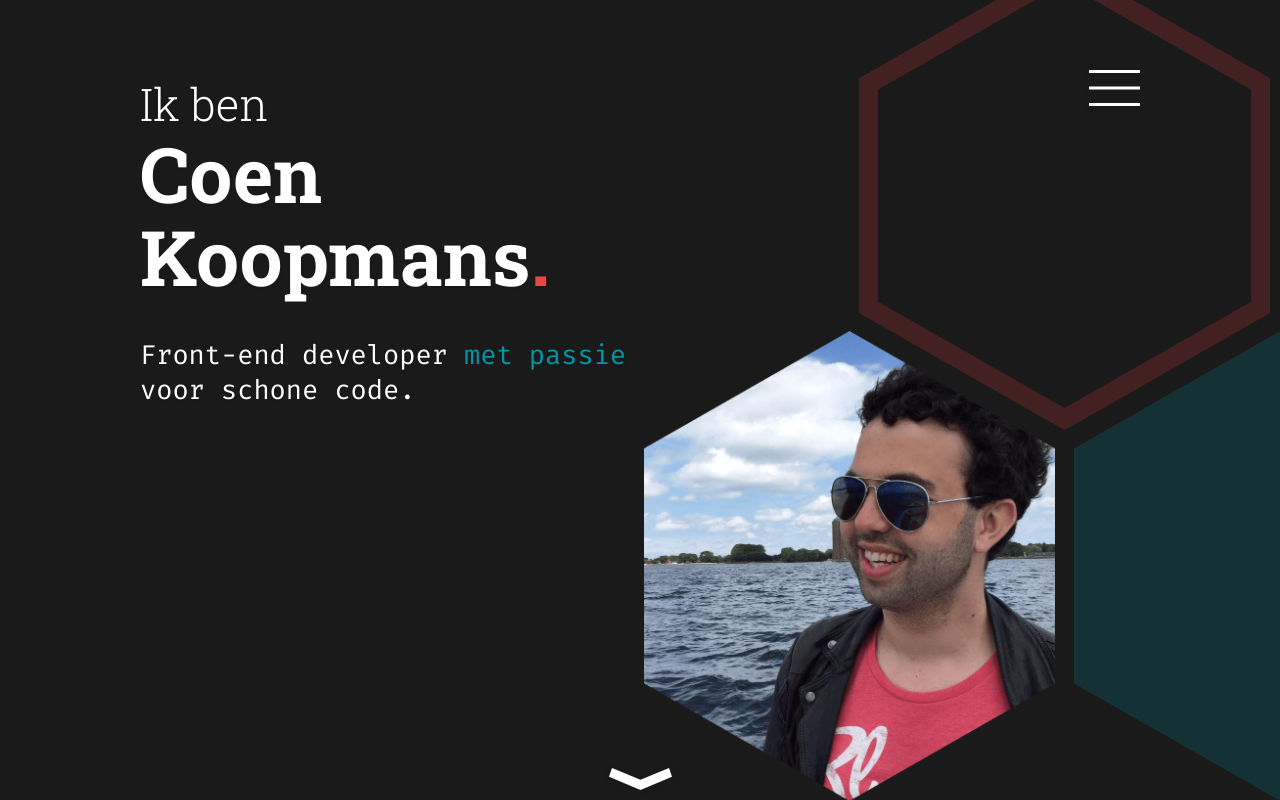
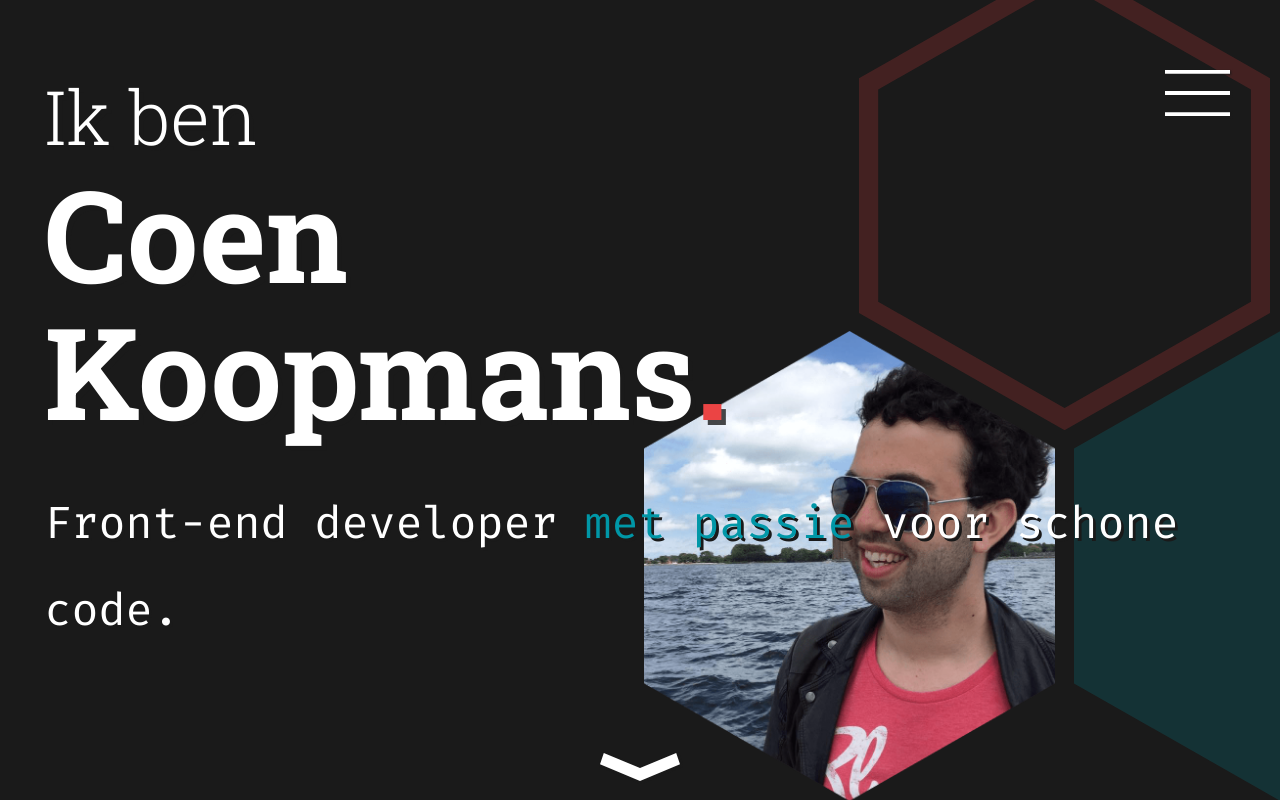
Before and after one commit to coenkoopmans/coenkoopmans.nl, an Angular app: page / in a window 1280 px wide. Built offline with nearby package versions, Linux system fonts and the light colour scheme.

Commit message:
Vastly improves intro component styling

```diff
--- a/src/app/intro/intro.component.html
+++ b/src/app/intro/intro.component.html
@@ -1,9 +1,11 @@
 <section class="intro">
-    <h1 class="name">
-        Ik ben
-        <span class="name--first">Coen</span> <span class="name--last">Koopmans<em class="name--lastEmphasis">.</em></span>
-    </h1>
-    <h2 class="tagLine">Front-end developer <em class="tagLine--emphasis">met passie</em> voor schone code.</h2>
+    <div class="textContainer">
+        <h1 class="name">
+            Ik ben
+            <span class="name--first">Coen</span> <span class="name--last">Koopmans<em class="name--lastEmphasis">.</em></span>
+        </h1>
+        <h2 class="tagLine">Front-end developer <em class="tagLine--emphasis">met passie</em> voor schone code.</h2>
+    </div>
 
     <button class="scrollDownButton" type="button" aria-hidden="true">
         <img class="scrollDownButton--image" src="assets/ui/arrow-down.svg" alt="Pijl naar beneden: indicatie dat hieronder nog meer mogelijk is">
--- a/src/app/intro/intro.component.scss
+++ b/src/app/intro/intro.component.scss
@@ -1,14 +1,19 @@
 @import '../variables.scss';
 
-$font-size-h1-small: 30px;
-$font-size-h1-big: 51px;
-$font-size-tagLine: 18px;
+// Divide pixel amount from design by 320, the smallest denominator screen width, multiply by 100 to get a percentage
+// Sass doesn't seem to like calculations here...
+$font-size-h1-small: 9.375vw; // 30px
+$font-size-h1-big: 15.9375vw; // 51px
+$font-size-tagLine: 5.625vw; // 18px
+
+$name-first-last-line-height: 17.1875vw;
+$tagLine-line-height: 10.9375vw;
+
+$font-size-textContainer-scale-factor-tablet: 0.625;
 
 $scroll-button-width: 42px;
 $scroll-button-height: 15px;
 $scroll-button-padding: 10px;
-
-$name-first-last-line-height: 55px;
 
 $hexagon-width: 257px;
 $hexagon-height: 293px;
@@ -18,31 +23,43 @@ $hexagon-width-tablet: $hexagon-width * 1.6;
 $hexagon-height-tablet: $hexagon-height * 1.6;
 $hexagon-margin-tablet: $hexagon-margin * 1.6;
 
+$low-height-scale-factor: 0.6;
+
 .intro {
   width: 100%;
   height: 100vh;
+  overflow: hidden;
   display: flex;
   flex-direction: column;
   padding: 39px 25px 0 25px;
 
   @include breakpoint('tablet') {
-    padding: 60px 40px 0 40px;
+    padding: 7.8125vw 5.2083vw 0 5.2083vw;
   }
+
   @include breakpoint('desktop') {
-    padding: 74px 0 0 0;
+    padding: 5.1389vw 3.472vw 0 3.472vw;
+  }
+}
+
+.textContainer {
+  @include breakpoint('low-height') {
+    zoom: $low-height-scale-factor;
   }
 }
 
 .name, .tagLine {
-  @include text-shadow;
+  position: relative;
+  z-index: 2;
 }
 
 .name {
   font-weight: 300;
   font-size: $font-size-h1-small;
   z-index: 2;
+  @include text-shadow(rgba($color-black, 0.8));
   @include breakpoint('tablet') {
-    font-size: $font-size-h1-small * $scale-factor-tablet;
+    font-size: $font-size-h1-small * $font-size-textContainer-scale-factor-tablet;
   }
 }
 .name--first, .name--last {
@@ -51,8 +68,8 @@ $hexagon-margin-tablet: $hexagon-margin * 1.6;
   font-size: $font-size-h1-big;
   line-height: $name-first-last-line-height;
   @include breakpoint('tablet') {
-    font-size: $font-size-h1-big * $scale-factor-tablet;
-    line-height: $name-first-last-line-height * $scale-factor-tablet;
+    font-size: $font-size-h1-big * $font-size-textContainer-scale-factor-tablet;
+    line-height: $name-first-last-line-height * $font-size-textContainer-scale-factor-tablet;
   }
 }
 .name--lastEmphasis {
@@ -63,14 +80,13 @@ $hexagon-margin-tablet: $hexagon-margin * 1.6;
   font-family: $font-mono;
   font-size: $font-size-tagLine;
   font-weight: 400;
-  line-height: 35px;
+  line-height: $tagLine-line-height;
   margin-top: 40px;
   z-index: 2;
+  @include text-shadow($color-black);
   @include breakpoint('tablet') {
-    font-size: $font-size-tagLine * $scale-factor-tablet;
-  }
-  @include breakpoint('desktop') {
-    width: 50%;
+    font-size: $font-size-tagLine * $font-size-textContainer-scale-factor-tablet;
+    line-height: $tagLine-line-height * $font-size-textContainer-scale-factor-tablet;
   }
 }
 .tagLine--emphasis {
@@ -91,6 +107,12 @@ $hexagon-margin-tablet: $hexagon-margin * 1.6;
   @include breakpoint('tablet') {
     width: $scroll-button-width * $scale-factor-tablet;
     height: $scroll-button-height * $scale-factor-tablet;
+    padding: $scroll-button-padding * $scale-factor-tablet;
+  }
+  @include breakpoint('desktop') {
+    width: $scroll-button-width * $scale-factor-desktop;
+    height: $scroll-button-height * $scale-factor-desktop;
+    padding: $scroll-button-padding * $scale-factor-desktop;
   }
 }
 .scrollDownButton--image {
@@ -110,6 +132,9 @@ $hexagon-margin-tablet: $hexagon-margin * 1.6;
   @include breakpoint('tablet') {
     width: $hexagon-width-tablet * 1.5 + $hexagon-margin-tablet;
     height: $hexagon-height-tablet * 1.8;
+  }
+  @include breakpoint('low-height') {
+    zoom: $low-height-scale-factor;
   }
 }
 
--- a/src/app/menu/menu.component.scss
+++ b/src/app/menu/menu.component.scss
@@ -26,6 +26,9 @@ $menu-button-top-desktop: 70px;
     top: $menu-button-top-tablet - $menu-button-padding;
   }
   @include breakpoint('desktop') {
+    width: $menu-button-width * $scale-factor-desktop;
+    height: $menu-button-height * $scale-factor-desktop;
+
     right: $padding-left-right-desktop - $menu-button-padding;
     top: $menu-button-top-desktop - $menu-button-padding;
   }
--- a/src/app/variables.scss
+++ b/src/app/variables.scss
@@ -16,24 +16,29 @@ $font-size-heading: 45px;
 $scale-factor-tablet: 1.5;
 $scale-factor-desktop: 1.9;
 
+$browser-context-em: 16; // 16px = 1em by default
+
 $padding-left-right-mobile: 25px;
 $padding-left-right-tablet: 40px;
-$padding-left-right-desktop: 0;
+$padding-left-right-desktop: 50px;
 
 $padding-top-mobile: 40px;
 $padding-top-tablet: 60px;
 $padding-top-desktop: 50px;
 
-$max-width-desktop: 1000px;
+$shadow-main: 1px 1px 1px $color-black;
+$shadow-white: 1px 1px 1px $color-white;
 
-$shadow-main: 1px 1px 2px rgba($color-black, 0.8);
+@function emFromPx($pixels, $context: $browser-context-em) {
+  @return #{$pixels/$context}em;
+}
 
 @mixin drop-shadow() {
   filter: drop-shadow($shadow-main);
 }
 
-@mixin text-shadow() {
-  text-shadow: $shadow-main;
+@mixin text-shadow($color) {
+  text-shadow: emFromPx(1) emFromPx(1) 0 $color;
 }
 
 @mixin breakpoint($name) {
@@ -43,7 +48,11 @@ $shadow-main: 1px 1px 2px rgba($color-black, 0.8);
   @else if $name == tablet {
     @media (min-width: 768px) { @content; }
   }
+  @else if $name == low-height {
+    @media (max-height: 600px) { @content; }
+  }
   @else {
+    // Mobile
     @media (max-width: 767px) { @content; }
   }
 }
--- a/src/styles.scss
+++ b/src/styles.scss
@@ -16,12 +16,6 @@ body {
   font-family: $font-regular;
   color: $color-white;
   position: relative;
-
-  @include breakpoint('desktop') {
-    max-width: $max-width-desktop;
-    margin-left: auto;
-    margin-right: auto;
-  }
 }
 
 h1, h2, h3, h4, h5, h6 {
```
